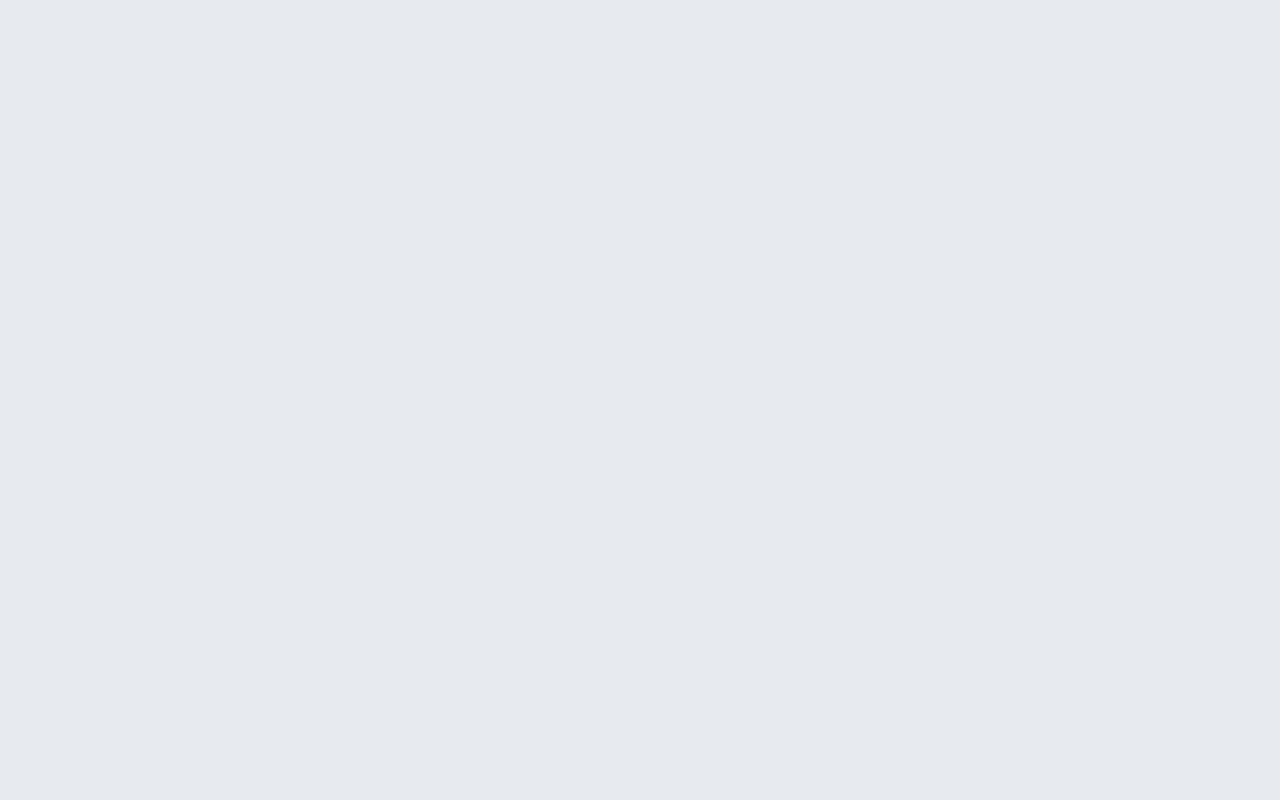
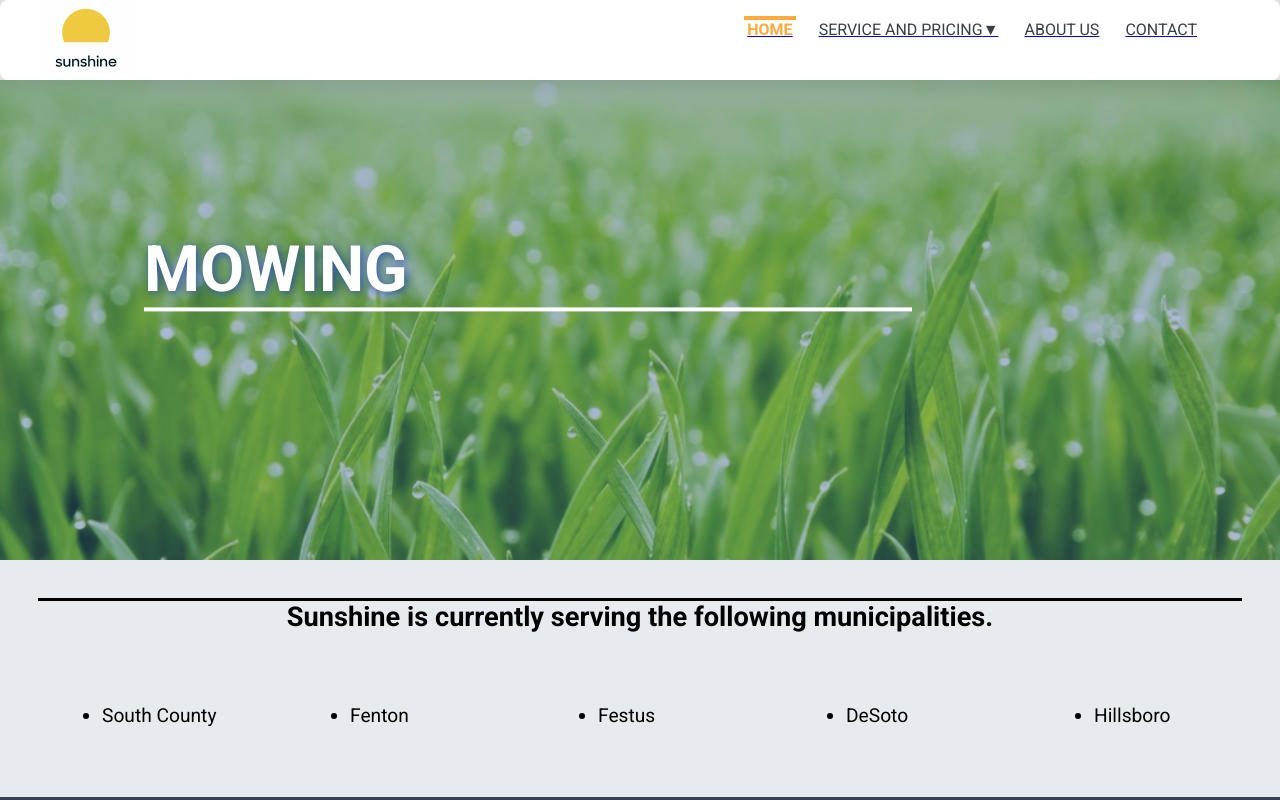
Before and after one commit to taylorljovi/Sunshine-Cuts-and-Cleaning, a React (Create React App) app in the folder scc/: page /mow in a window 1280 px wide. Shown: the top 800 px of the page. Built offline with nearby package versions, Linux system fonts and the light colour scheme.

Commit message:
added banners to mowing and powerwash

```diff
--- a/scc/src/App.js
+++ b/scc/src/App.js
@@ -8,6 +8,8 @@ import GrassBanner from './containers/GrassBanner';
 import Locations from './components/Locations';
 import Footer from './components/Footer';
 import {BrowserRouter as Router, Switch, Route} from 'react-router-dom';
+import Mowing from './components/Mowing';
+import Power_washing from './components/Power_washing';
 
 class App extends Component {
 
@@ -18,6 +20,8 @@ class App extends Component {
           <Switch>
               <Route path = "/" exact component={Home}/>
               <Route path = "/service" component={Service}/>
+              <Route path = "/mow" component={Mowing}/>
+              <Route path = "/power-wash" component={Power_washing}/>
               <Route path = "/about" component={About}/>
               <Route path = "/contact" component={Contact}/>
             </Switch>
--- a/scc/src/components/Header.js
+++ b/scc/src/components/Header.js
@@ -22,15 +22,23 @@ class Header extends Component {
                   <li className="menu__list-item">
                     <Link to="/service">
                       <a className="menu__link" href="#">
-                        {" "}
                         Service and Pricing <span class="arrow">&#x25BC;</span>
                       </a>
                       <ul className="sub_menu">
                         <li>
-                          <a className="menu__link" href="#"> Mowing </a>
+                          <Link to="/mow">
+                            <a className="menu__link" href="#">
+                              Mowing
+                            </a>
+                          </Link>
                         </li>
                         <li>
-                          <a className="menu__link" href="#"> Power Washing </a>
+                          <Link to="/power-wash">
+                            <a className="menu__link" href="#">
+                              {" "}
+                              Power Washing{" "}
+                            </a>
+                          </Link>
                         </li>
                       </ul>
                     </Link>
--- /dev/null
+++ b/scc/src/components/Mowing.js
@@ -0,0 +1,28 @@
+import React, { Component } from "react";
+import Header from "./Header";
+import Locations from "./Locations";
+import Footer from "./Footer";
+import "../css/Mowing.css";
+
+class Mowing extends Component {
+  render() {
+    return (
+      <div>
+        <Header />
+        <section className="mowing_banner">
+          <div className="mowing__content">
+            <div className="mowing__text-box">
+              <h1 className="mowing_banner__text mowing_banner__text--big">
+                Mowing
+              </h1>
+            </div>
+          </div>
+        </section>
+        <Locations />
+        <Footer />
+      </div>
+    );
+  }
+}
+
+export default Mowing;
--- /dev/null
+++ b/scc/src/components/Power_washing.js
@@ -0,0 +1,28 @@
+import React, { Component } from "react";
+import Header from "./Header";
+import Locations from "./Locations";
+import Footer from "./Footer";
+import "../css/Power_washing.css";
+
+class Power_washing extends Component {
+  render() {
+    return (
+      <div>
+        <Header />
+        <section className="power-wash_banner">
+          <div className="power-wash__content">
+            <div className="power-wash__text-box">
+              <h1 className="power-wash_banner__text power-wash_banner__text--big">
+                Power Washing
+              </h1>
+            </div>
+          </div>
+        </section>
+        <Locations />
+        <Footer />
+      </div>
+    );
+  }
+}
+
+export default Power_washing;
--- /dev/null
+++ b/scc/src/css/Mowing.css
@@ -0,0 +1,44 @@
+
+.mowing_banner {
+    width: 100%;
+    height: 60vh;
+    background-image: url('../images/Grass-1.jpg');
+    margin-top: 0rem;
+    background-repeat: no-repeat;
+    background-size: cover;
+}
+.mowing__content {
+    width: 100%;
+    height: 100%;
+    background-color: rgba(45,82,159,.4);
+    position: relative;
+}
+
+.mowing__text-box {
+    width: 70%;
+    color:#fff;
+    position: absolute;
+    padding: 4rem;
+    top: 40%;
+    transform: translateY(-50%);
+    left: 5rem;
+}
+
+.mowing_banner__text--big {
+    font-size: 4rem;
+    border-bottom: 4px solid;
+    text-transform: uppercase;
+}
+
+.mowing_banner__text--medium {
+    font-size: 3rem;
+    margin-top: 1rem;
+}
+.mowing_banner__text--small {
+    font-size: 1.5rem;
+    margin-top: .7rem;
+}
+
+.mowing_banner__text {
+    text-shadow: 2px 2px 10px rgba(45, 82, 159, 1);
+}
--- /dev/null
+++ b/scc/src/css/Power_washing.css
@@ -0,0 +1,44 @@
+
+.power-wash_banner {
+    width: 100%;
+    height: 60vh;
+    background-image: url('../images/Grass-1.jpg');
+    margin-top: 0rem;
+    background-repeat: no-repeat;
+    background-size: cover;
+}
+.power-wash__content {
+    width: 100%;
+    height: 100%;
+    background-color: rgba(45,82,159,.4);
+    position: relative;
+}
+
+.power-wash__text-box {
+    width: 70%;
+    color:#fff;
+    position: absolute;
+    padding: 4rem;
+    top: 40%;
+    transform: translateY(-50%);
+    left: 5rem;
+}
+
+.power-wash_banner__text--big {
+    font-size: 4rem;
+    border-bottom: 4px solid;
+    text-transform: uppercase;
+}
+
+.power-wash_banner__text--medium {
+    font-size: 3rem;
+    margin-top: 1rem;
+}
+.power-wash_banner__text--small {
+    font-size: 1.5rem;
+    margin-top: .7rem;
+}
+
+.power-wash_banner__text {
+    text-shadow: 2px 2px 10px rgba(45, 82, 159, 1);
+}
```
